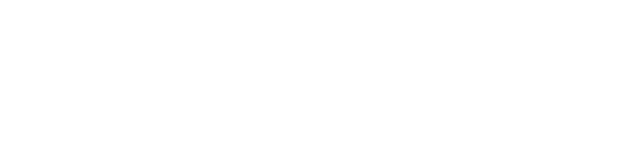
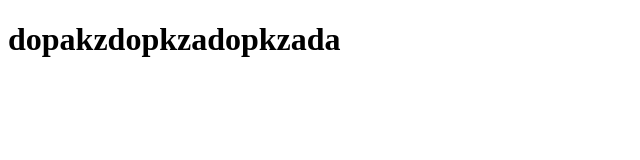
Before and after one commit to pierre-alexandre-detollenaere/Exercice_Blog, a plain HTML site: page index.html in a window 1280 px wide. Shown: the whole page, without its empty margins (0-640 px from the left). Drawn offline with Linux system fonts and the light colour scheme.

Commit message:
Update index.html

```diff
--- a/index.html
+++ b/index.html
@@ -8,5 +8,7 @@
 </head>
 <body>
 
+    <h1>dopakzdopkzadopkzada</h1>
+
 </body>
 </html>
```
